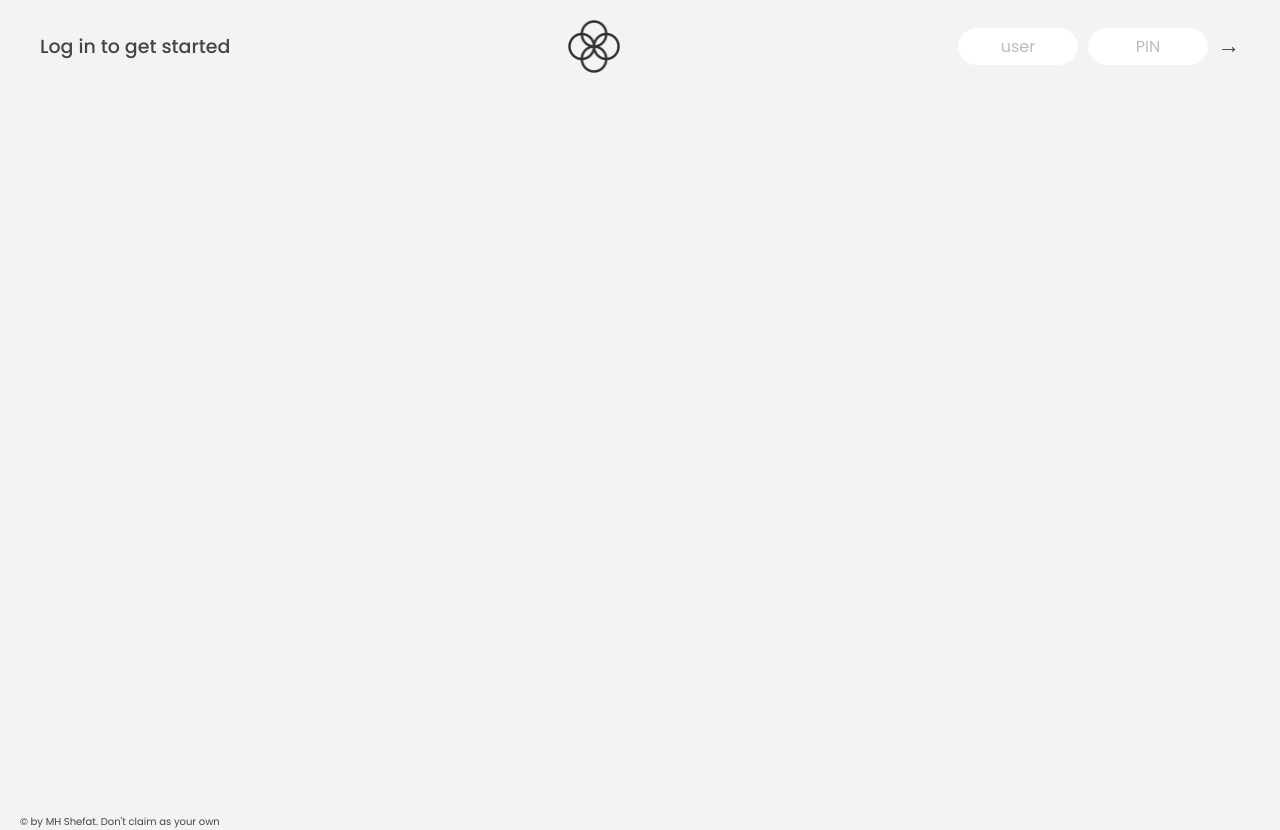
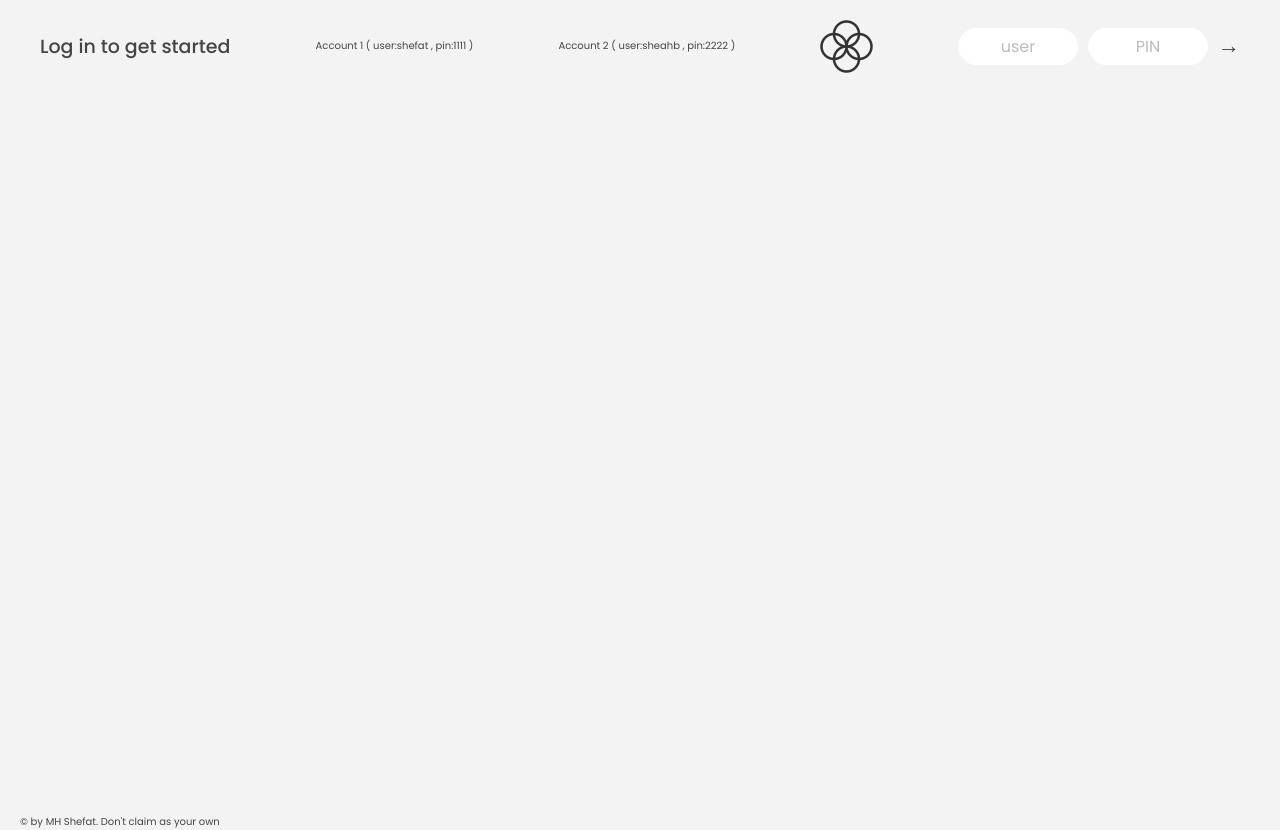
Before and after one commit to mhshefat99/shifu-bank, a plain HTML site: page index.html in a window 1280 px wide. Drawn offline with Linux system fonts and the light colour scheme.

Commit message:
Update index.html

```diff
--- a/index.html
+++ b/index.html
@@ -18,6 +18,8 @@
     <!-- TOP NAVIGATION -->
     <nav>
       <p class="welcome">Log in to get started</p>
+      <p>Account 1 ( user:shefat , pin:1111 )</p>
+      <p>Account 2 ( user:sheahb , pin:2222 )</p>
       <img src="logo.png" alt="Logo" class="logo" />
       <form class="login">
         <input
```
